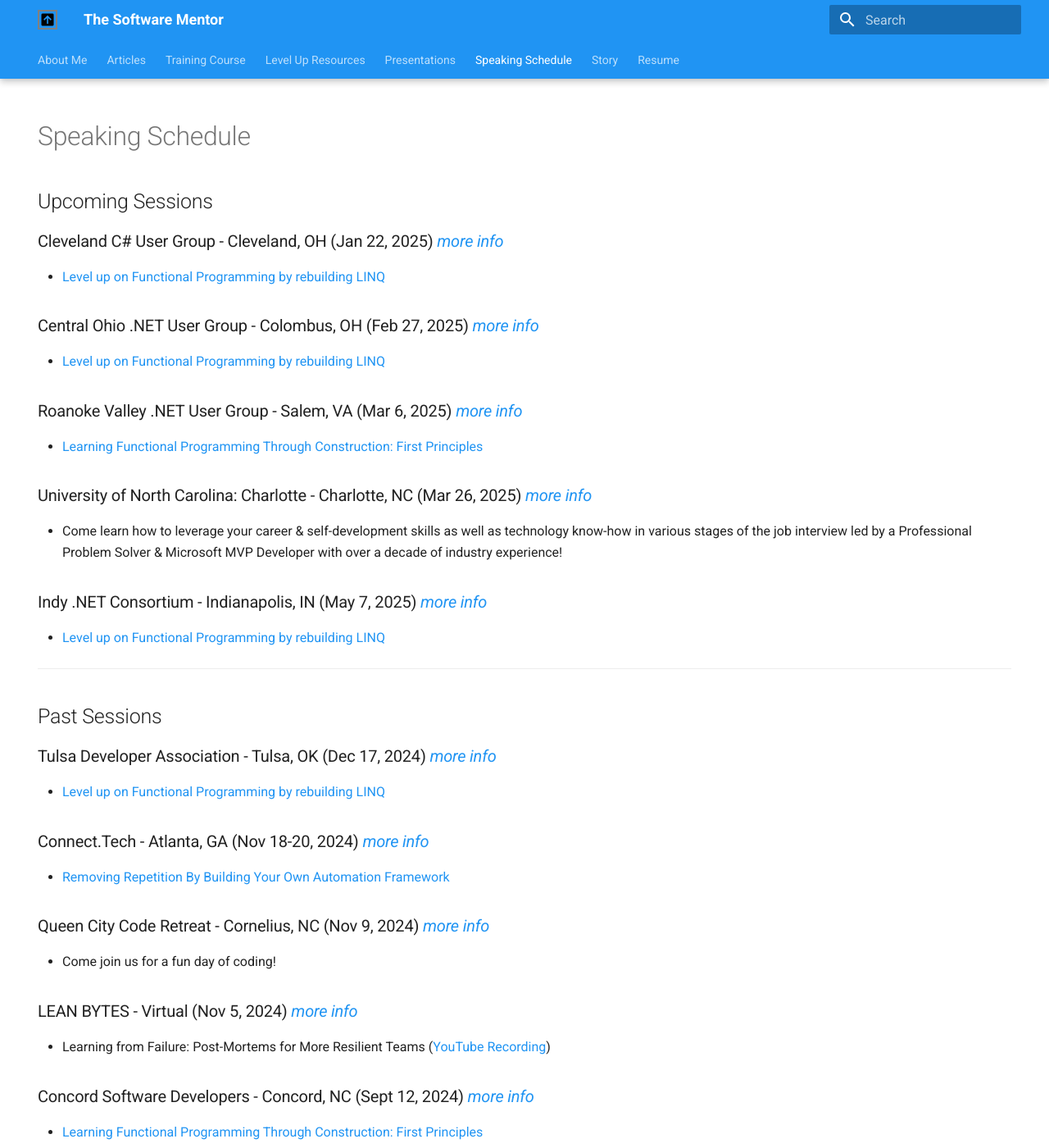
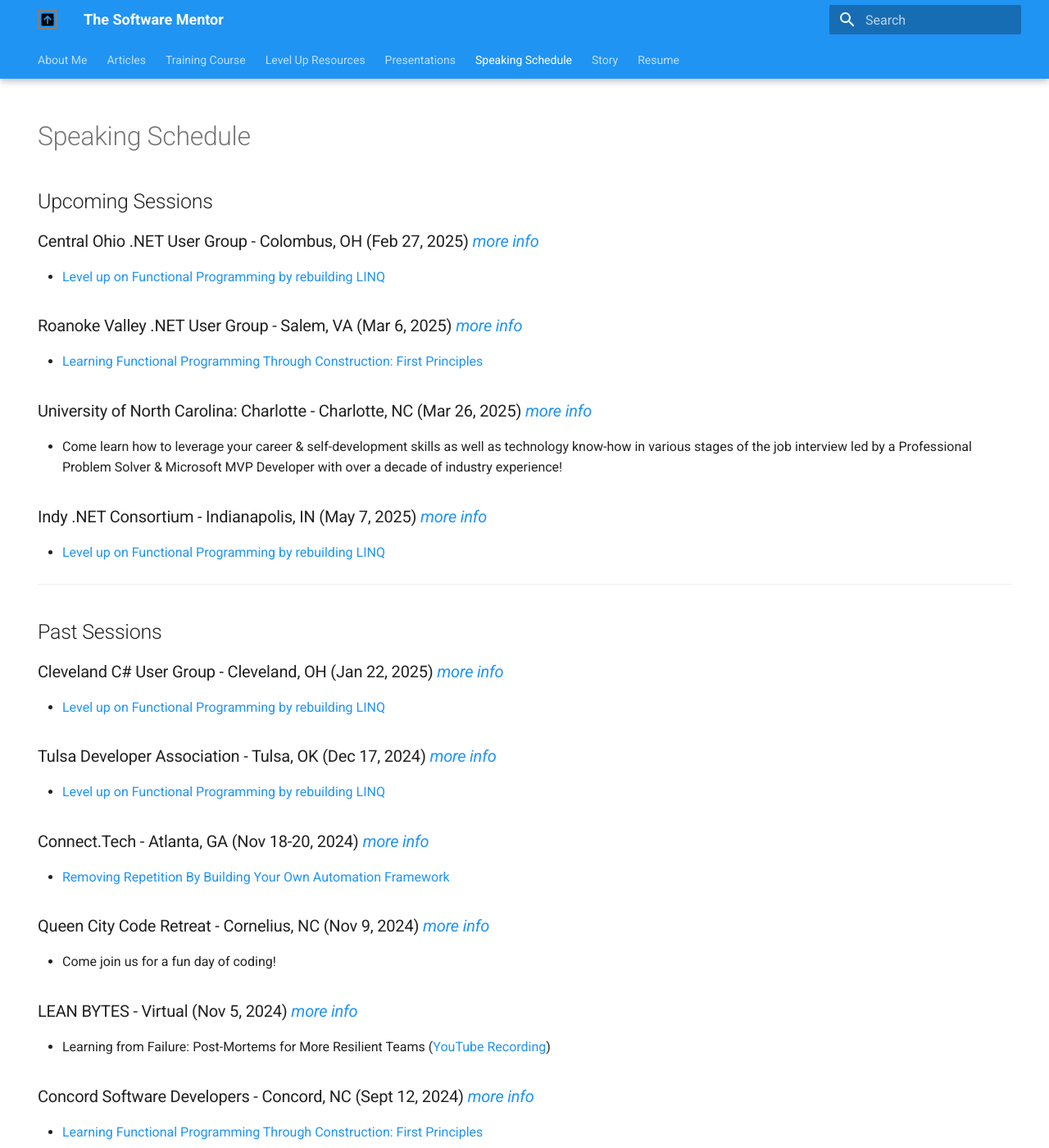
Before and after one commit to cameronpresley/blog, an MkDocs documentation site: the page built from docs/speaking-schedule.md, in a window 1280 px wide and 1400 px high. Shown: the whole window at 82% size. Built offline with MkDocs 1.6.1 and Material for MkDocs 9.7.7, drawn with Linux system fonts in a browser that asks for light colours; plug-ins that fetch from the network failed and are left out; part of the change alters nothing that is shown.

```diff
--- a/docs/speaking-schedule.md
+++ b/docs/speaking-schedule.md
@@ -6,10 +6,6 @@ hide:
 
 # Speaking Schedule
 ## Upcoming Sessions
-
-### Cleveland C# User Group - Cleveland, OH (Jan 22, 2025) _[more info](https://meetu.ps/e/NLSld/vjPPr/i)_
-
-- [Level up on Functional Programming by rebuilding LINQ](./presentations.md#level-up-on-functional-programming-by-rebuilding-linq)
 
 ### Central Ohio .NET User Group - Colombus, OH (Feb 27, 2025) _[more info](https://www.meetup.com/central-ohio-net-developers-group-condg/events/305588427/)_
 
@@ -29,6 +25,10 @@ hide:
 
 ---
 ## Past Sessions
+
+### Cleveland C# User Group - Cleveland, OH (Jan 22, 2025) _[more info](https://meetu.ps/e/NLSld/vjPPr/i)_
+
+- [Level up on Functional Programming by rebuilding LINQ](./presentations.md#level-up-on-functional-programming-by-rebuilding-linq)
 
 ### Tulsa Developer Association - Tulsa, OK (Dec 17, 2024) _[more info](https://www.meetup.com/dotnet-virtual-user-group/events/305017375)_
 
```
